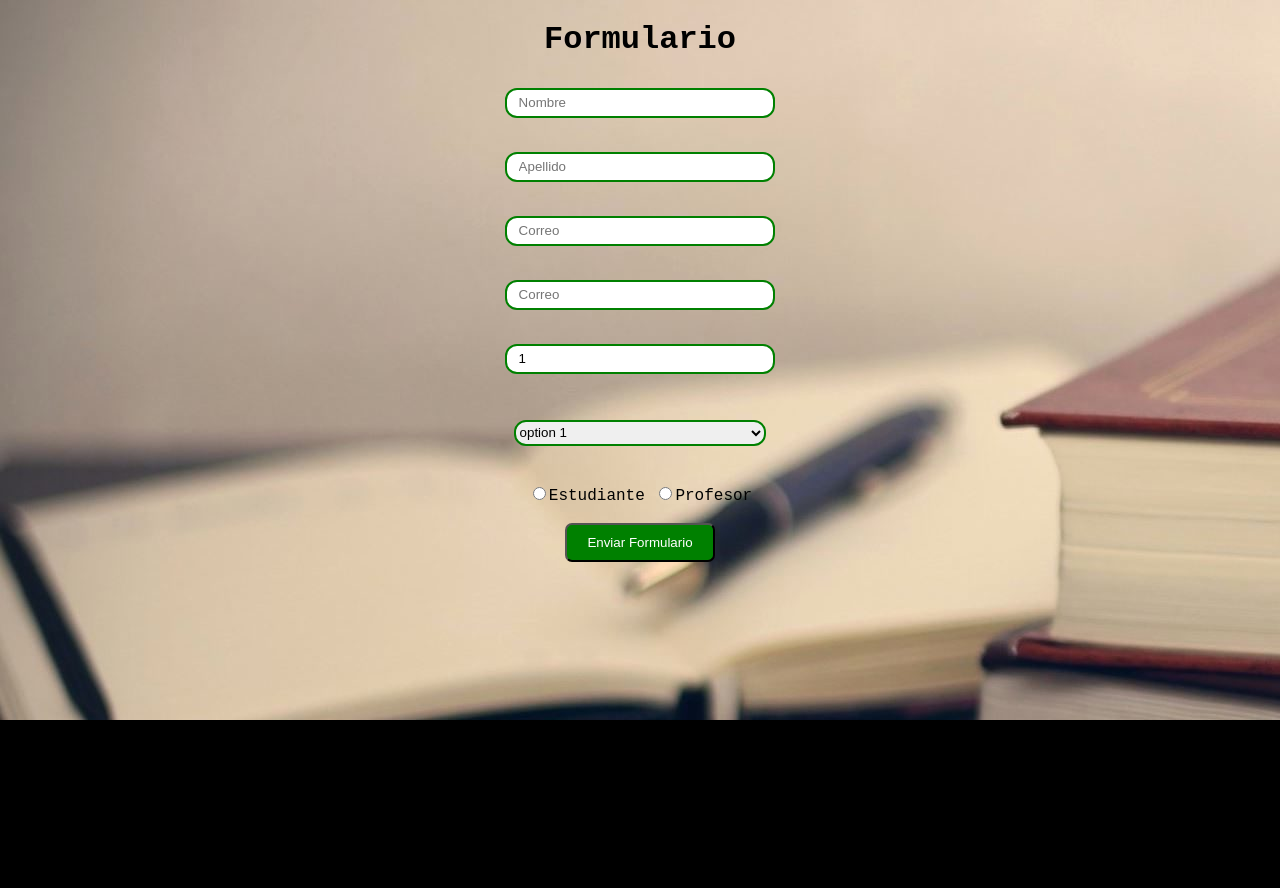
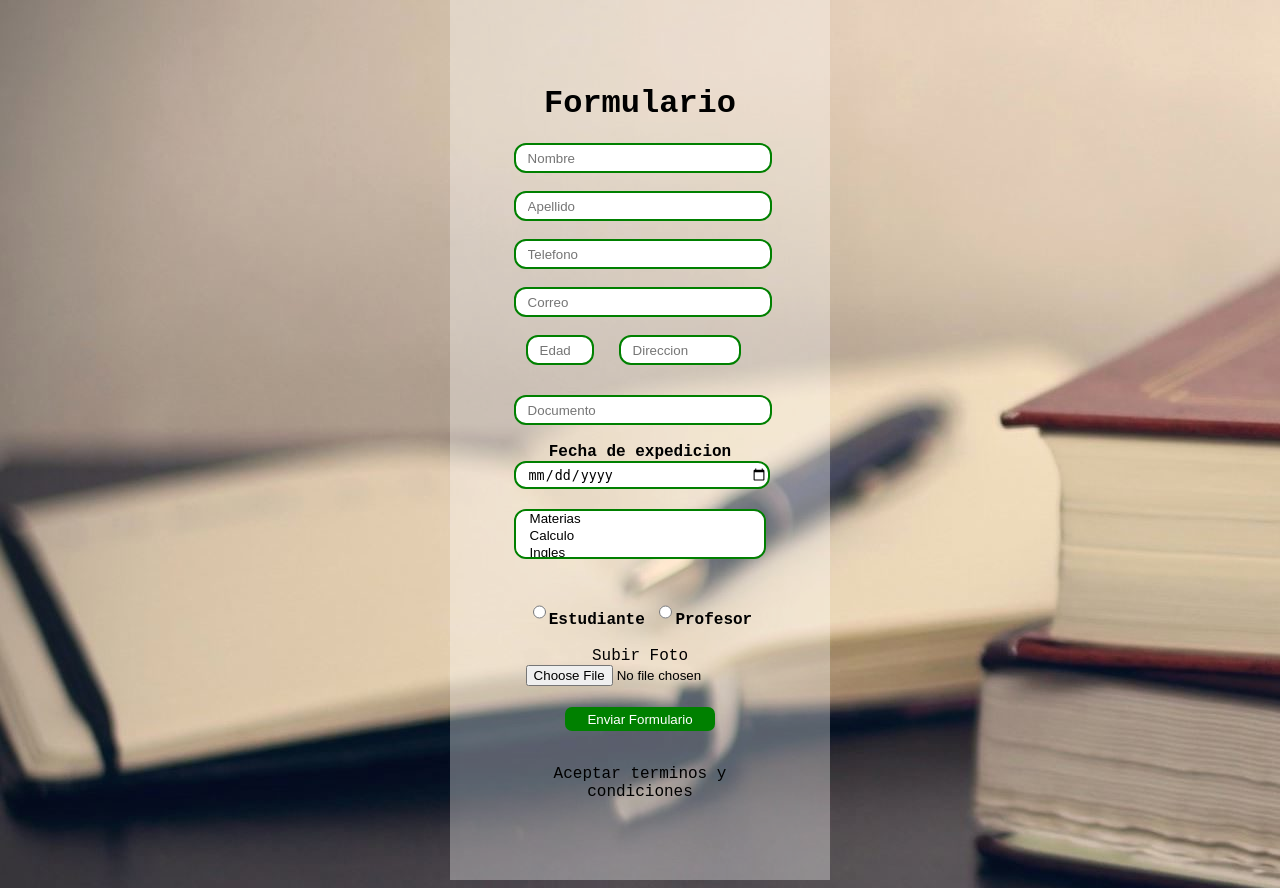
Before and after one commit to jaguirre09/Electiva, a PHP site: page / in a window 1280 px wide. Shown: the part 80-968 px from the top of the page. Before the commit the page ends 800 px from the top, so only its background shows below. Run offline with PHP 8.4, Linux system fonts and the light colour scheme.

Commit message:
jop update

```diff
--- a/Formulario/css/style.css
+++ b/Formulario/css/style.css
@@ -40,8 +40,8 @@ li a {
 }
 
 .input {
-    margin: 8px 20px;
-    width: 20%;
+
+   width: 95%;
     border: green 2px solid;
     height: 24px;
     border-radius: 12px;
@@ -59,16 +59,51 @@ select {
 
 .button {
     background-color: green;
-    padding: 10px 20px;
+    padding: 0 20px;
     border-radius: 7px;
     color: white;
 }
 
 .center{
     text-align: center;
+
 }
 
 .logo{
 
     font-size: 26px;
 }
+.edad{
+
+    display: flex;
+
+    height: 24px;
+    border-radius: 12px;
+    padding-left: 12px;
+    margin: auto ;
+}
+input{
+    border: green 2px solid;
+    border-radius: 12px;
+    padding-left:12px ;
+
+    height: 24px;
+
+}
+.lans{
+    width: 50px;
+    margin: 0 25px 0 0 ;
+}
+.content{
+    padding: 5%;
+    width: 20%;
+    margin: auto;
+    overflow: hidden;
+    background-color: rgba(255, 255, 255, 0.342);
+
+}
+
+label{
+    color: black;
+
+}
--- a/Formulario/index.html
+++ b/Formulario/index.html
@@ -6,6 +6,7 @@
     <meta http-equiv="X-UA-Compatible" content="IE=edge">
     <meta name="viewport" content="width=device-width, initial-scale=1.0">
     <link rel="stylesheet" href="css/style.css">
+
 
     <title>Document</title>
 </head>
@@ -17,7 +18,9 @@
     <header class="header">
         <nav>
             <ul>
-                <li><a href="index.html"><div class="logo">T5S</div></a></li>
+                <li><a href="index.html">
+                        <div class="logo"><i class="fa-solid fa-book-open-cover"></i>T5S</div>
+                    </a></li>
             </ul>
         </nav>
 
@@ -25,12 +28,14 @@
 
 
 
+
+
+
+
+    <form action="#" method="get" >
         <div class="center">
-
+            <div class="content">
                 <h1>Formulario</h1>
-
-        <form action="">
-
 
                 <label for="texto"></label>
                 <input type="text" id="texto" placeholder="Nombre" value="" required class="input">
@@ -41,57 +46,79 @@
                 <br>
                 <br>
 
-            <label for="password"></label>
-            <input type="email" id="password" placeholder="Correo" value="" required class="input">
+                <label for="numero"></label>
+                <input type="number" id="numero" placeholder="Telefono" value="" required class="input">
                 <br>
                 <br>
 
-            <label for="password"></label>
-            <input type="password" id="password" placeholder="Correo" value="" required class="input">
-            <br>
-            <br>
-
-            <label for=""></label>
-            <input type="number" value="1" min="0" max="3" class="input">
+                <label for="email"></label>
+                <input type="email" id="email" placeholder="Correo" value="" required class="input">
                 <br>
                 <br>
 
 
-            <select name="" id="">
+                <div class="edad">
+                    <label for=""> </label>
+                    <input type="number" placeholder="Edad" class="lans">
+                    <label for=""></label>
+                    <input type="text" class="lans" style="width: 80%;" placeholder="Direccion">
+                </div>
+                <br>
+                <br>
 
-                <option value="">option 1</option>
-                <option value="">option 2</option>
-                <option value="">option 3</option>
+
+                <label for="numero"></label>
+                <input type="number" id="numero" placeholder="Documento" value="" required class="input">
+                <br>
+                <br>
+
+                <label for=""><b> Fecha de expedicion</b> </label>
+                    <input type="date" class="input">
+
+
+
+
+
+                <select name="" id="" class="input" style="margin-left: 0;margin-right: 0;width: 100%;height: 50px;" multiple >
+                    <option value="" draggable="false" >Materias</option>
+                    <option value="">Calculo</option>
+                    <option value="">Ingles</option>
+                    <option value="">Fisica</option>
                 </select>
 
                 <br>
                 <br>
 
 
-            <input type="radio" name="" id="E"><label for="E">Estudiante</label>
-            <input type="radio" name="" id="P"><label for="P">Profesor</label>
+                <input type="radio" name="P" id="P"><label for="P"><b>Estudiante</b></label>
+                <input type="radio" name="P" id="P"><label for="P"><b>Profesor</b></label>
 
                 <br>
                 <br>
+                <label for="P">Subir Foto</label>
+                <input type="file" name="P" id="P" style="border: 0;">
+
+                <br>
+                <br>
+
+
+                <input type="submit" value="Enviar Formulario" class="button">
+                <br>
+                <br>
+
+                <p> Aceptar terminos y condiciones</p>
+
+
+            </div>
 
 
 
 
 
 
-            <input type="submit" value="Enviar Formulario" class="button">
-
-
-
-
-
-
-
+        </div>
 
     </form>
-
-
-    </div>
 </body>
 
 </html>
```
Lines whose indentation alone changed are shown as unchanged.
